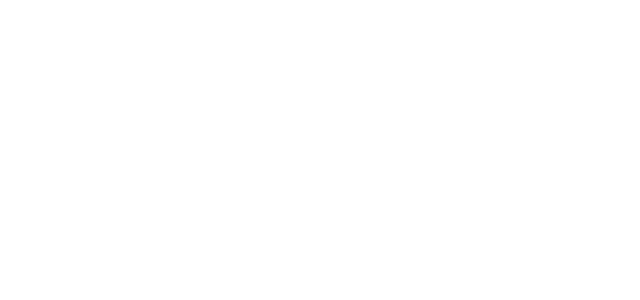
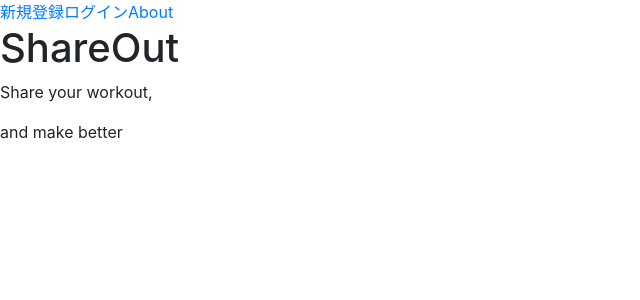
Before and after one commit to Nakagawa-216/share-out, a Nuxt app in the folder frontend/: page /top in a window 1280 px wide. Before the commit this address had no page. Shown: the top 300 px of the page, without its empty margins (0-640 px from the left). Built offline with nearby package versions, Linux system fonts and the light colour scheme.

Commit message:
complete toppage

```diff
--- /dev/null
+++ b/frontend/components/TopPage.vue
@@ -0,0 +1,14 @@
+<template>
+  <div>
+    <div>
+      <router-link to="/register">新規登録</router-link>
+      <router-link to="/login">ログイン</router-link>
+      <router-link to="/about">About</router-link>
+    </div>
+    <div>
+      <h1>ShareOut</h1>
+      <p>Share your workout,</p>
+      <p>and make better</p>
+    </div>
+  </div>
+</template>
--- /dev/null
+++ b/frontend/pages/about.vue
@@ -0,0 +1,3 @@
+<template>
+  <h1>test</h1>
+</template>
--- /dev/null
+++ b/frontend/pages/top.vue
@@ -0,0 +1,3 @@
+<template>
+  <TopPage/>
+</template>
```
Also changed, not shown: 1 other file (tests, documents, lock files or other folders).
